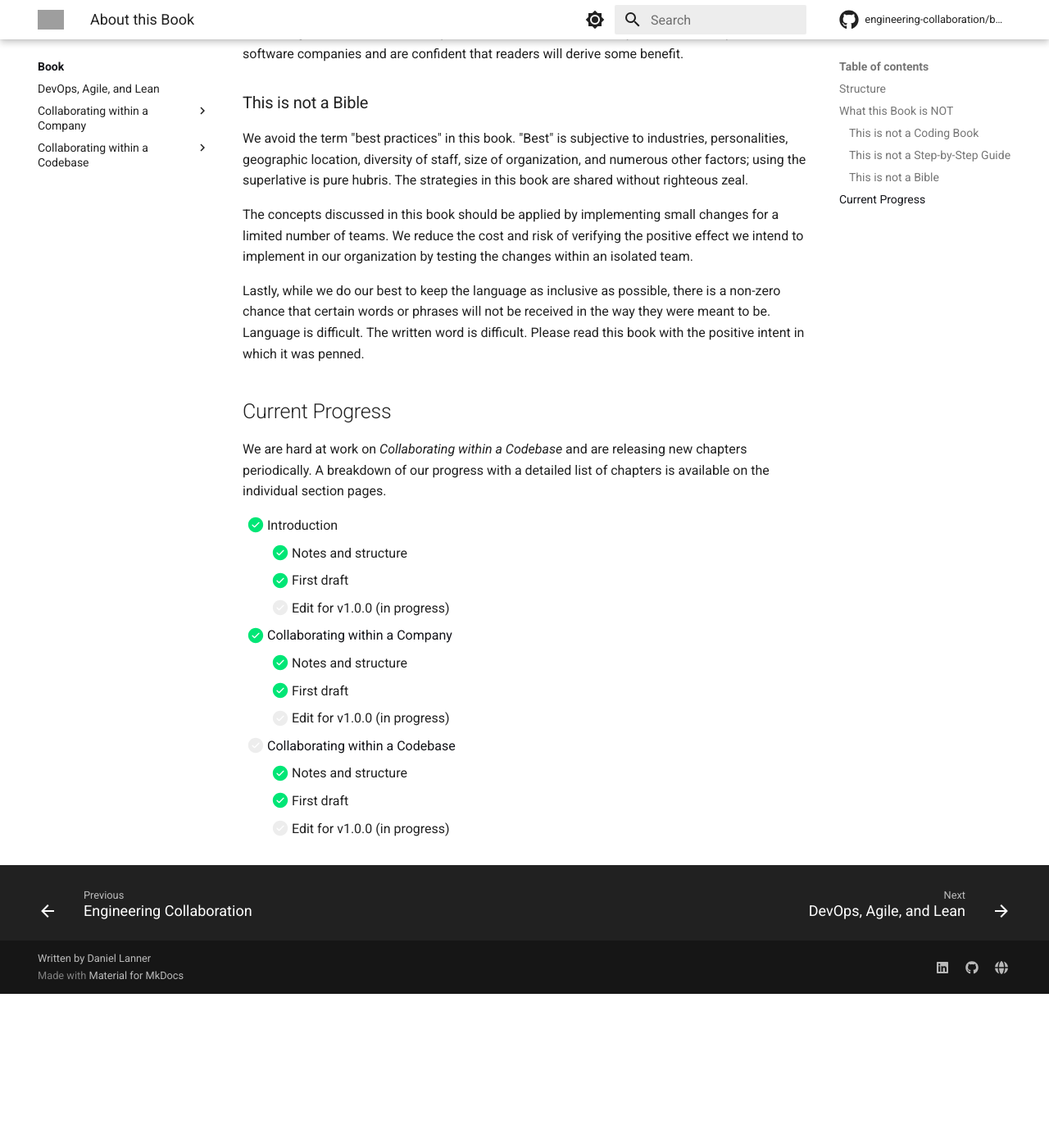
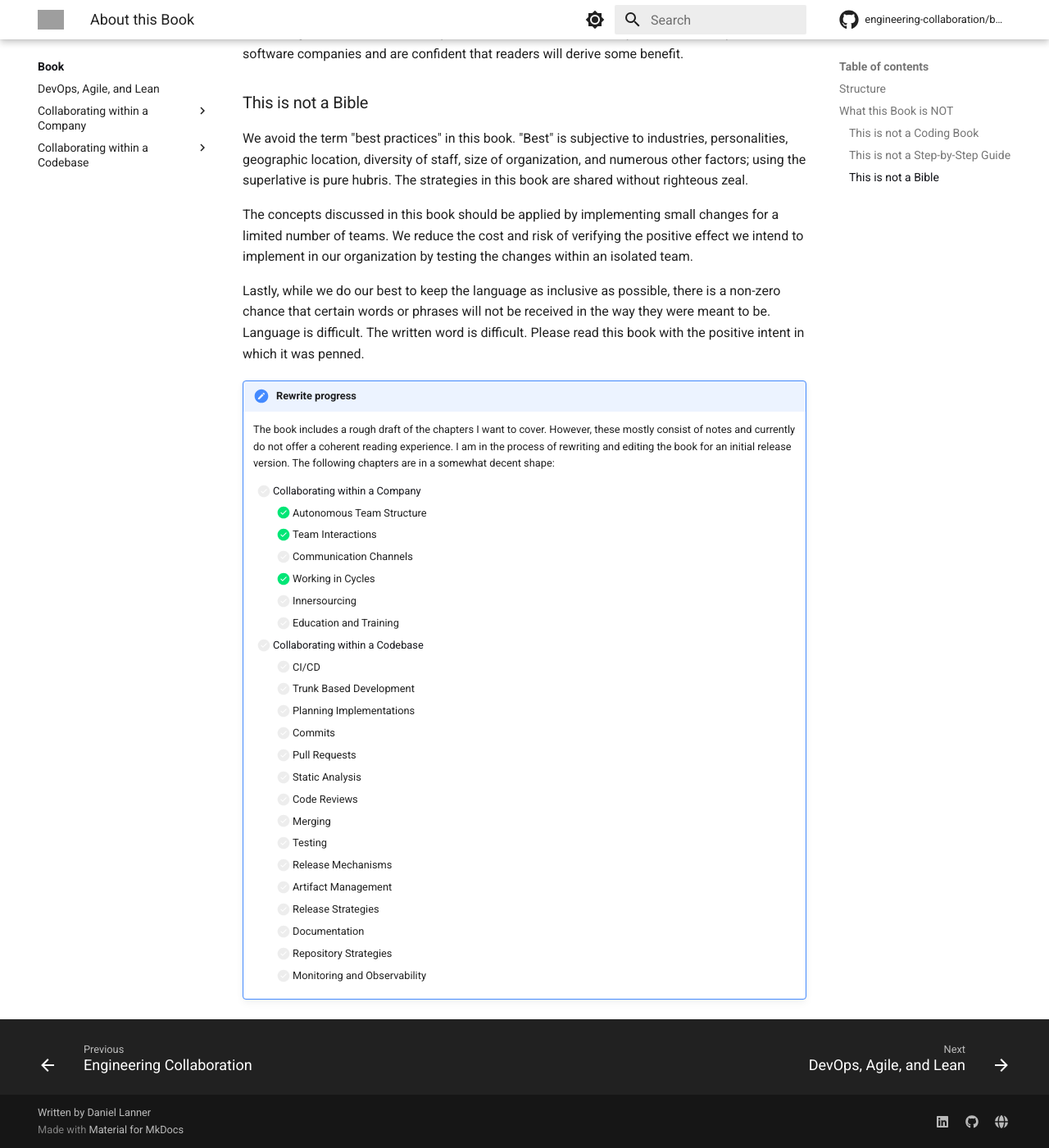
Before and after one commit to engineering-collaboration/book, an MkDocs documentation site: the page built from docs/book/README.md, in a window 1280 px wide and 1400 px high, scrolled down 1920 px. Shown: the whole window at 82% size. Built offline with MkDocs 1.6.1 and Material for MkDocs 9.7.7, drawn with Linux system fonts in a browser that asks for light colours; comment, search, counter and statistics services are not loaded; before the commit the page ends 3132 px from its top, so only the background shows below that; grey boxes are pictures that could not be loaded.

Commit message:
Update progress

```diff
--- a/docs/book/README.md
+++ b/docs/book/README.md
@@ -69,19 +69,30 @@ I have strong opinions on the topics backed by experience, but I tend to hold my
 
 Lastly, while we do our best to keep the language as inclusive as possible, there is a non-zero chance that certain words or phrases will not be received in the way they were meant to be. Language is difficult. The written word is difficult. Please read this book with the positive intent in which it was penned.
 
-## Current Progress
+!!! note "Rewrite progress"
 
-We are hard at work on *Collaborating within a Codebase* and are releasing new chapters periodically. A breakdown of our progress with a detailed list of chapters is available on the individual section pages.
+    The book includes a rough draft of the chapters I want to cover. However, these mostly consist of notes and currently do not offer a coherent reading experience. I am in the process of rewriting and editing the book for an initial release version. The following chapters are in a somewhat decent shape:
 
-- [x] Introduction
-    - [x] Notes and structure
-    - [x] First draft
-    - [ ] Edit for v1.0.0 (in progress)
-- [x] [Collaborating within a Company](../collaborating-within-a-company/README.md)
-    - [x] Notes and structure
-    - [x] First draft
-    - [ ] Edit for v1.0.0 (in progress)
-- [ ] [Collaborating within a Codebase](../collaborating-within-a-codebase/README.md)
-    - [x] Notes and structure
-    - [x] First draft
-    - [ ] Edit for v1.0.0 (in progress)
+    - [ ] [Collaborating within a Company](../collaborating-within-a-company/README.md)
+        - [x] Autonomous Team Structure
+        - [x] Team Interactions
+        - [ ] Communication Channels
+        - [x] Working in Cycles
+        - [ ] Innersourcing
+        - [ ] Education and Training
+    - [ ] [Collaborating within a Codebase](../collaborating-within-a-codebase/README.md)
+        - [ ] CI/CD
+        - [ ] Trunk Based Development
+        - [ ] Planning Implementations
+        - [ ] Commits
+        - [ ] Pull Requests
+        - [ ] Static Analysis
+        - [ ] Code Reviews
+        - [ ] Merging
+        - [ ] Testing
+        - [ ] Release Mechanisms
+        - [ ] Artifact Management
+        - [ ] Release Strategies
+        - [ ] Documentation
+        - [ ] Repository Strategies
+        - [ ] Monitoring and Observability
```
